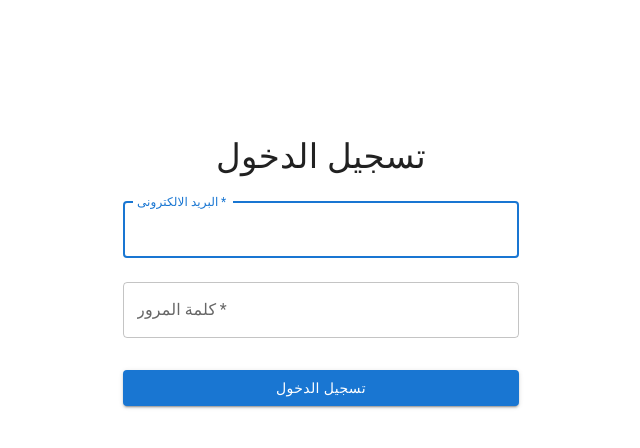
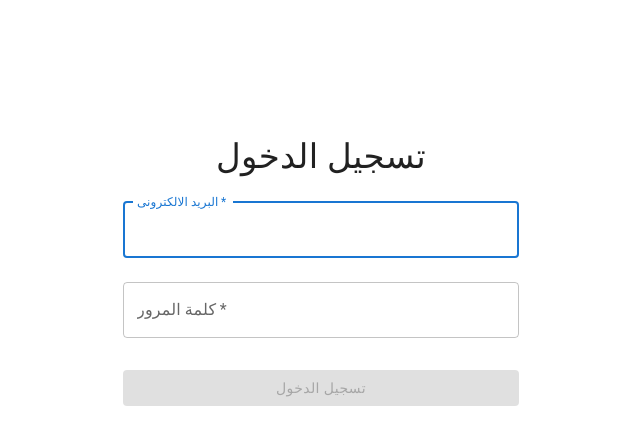
Before and after one commit to Moharamxr/employee-managment-system, a React (Create React App) app: page /login in a window 1280 px wide. Shown: the top 448 px of the page, without its empty margins (319-959 px from the left). Built offline with nearby package versions, Linux system fonts and the light colour scheme.

Commit message:
v2 finals unpaid added 10

```diff
--- a/src/components/sign-in/Sign-in.jsx
+++ b/src/components/sign-in/Sign-in.jsx
@@ -114,6 +114,7 @@ export default function SignIn() {
                   fullWidth
                   variant="contained"
                   sx={{ mt: 3, mb: 2 }}
+                  disabled={!isLoading}
                 >
                   {isLoading ? "جاري تسجيل الدخول" : "تسجيل الدخول"}
                 </Button>
```
